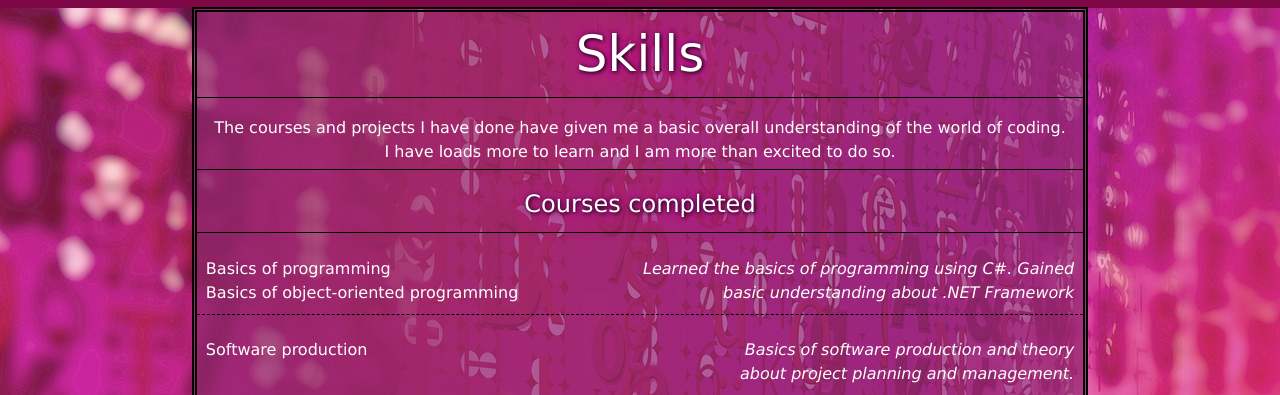
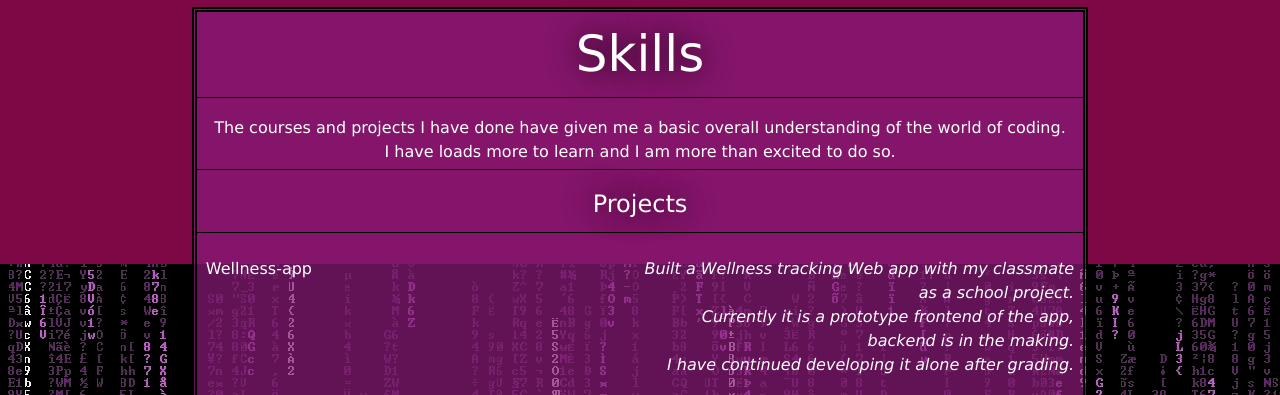
Before and after one commit to Milalien/Milalienxo, a plain HTML site: page skills.html in a window 1280 px wide. Shown: the part 69-464 px from the top of the page. Drawn offline with nearby package versions, Linux system fonts and the light colour scheme; a web font is replaced by a local one.

Commit message:
060424 - layout & background changes

```diff
--- a/skills.html
+++ b/skills.html
@@ -35,6 +35,22 @@
                     coding.<br>
                     I have loads more to learn and I am more than excited to do so.
 
+                </div>
+                <div class="box1">
+                    <h4>Projects</h4>
+                </div>
+                <div class="box2">
+                    <div>
+                        Wellness-app
+                    </div>
+                    <div class="description">
+                        Built a Wellness tracking Web app with my classmate as a school project.<br>
+                        Currently it is a prototype frontend of the app, backend is in the making.<br>
+                        I have continued developing it alone after grading.<br>
+
+                        <br>Project on GitHub: <a href="https://github.com/Milalien/Wellness-app" target=”_blank”
+                            class="btn btn-outline-light btn-sm" role="button"><i class="bi bi-arrow-right"></i></a>
+                    </div>
                 </div>
                 <div class="box1">
                     <h4>Courses completed</h4>
--- a/styles/index.css
+++ b/styles/index.css
@@ -2,7 +2,7 @@ body {
   font-family: 'verdana';
   font-stretch: extra-condensed;
 
-  background: rgb(126, 7, 70) url(../images/matrix-3408062_1920.jpg) no-repeat fixed center center;
+  background: rgb(126, 7, 70) url(../images/mkBackground.png) no-repeat fixed center center;
 }
 
 .container {
@@ -35,7 +35,7 @@ h3,
 h4,
 legend {
   color: rgb(255, 255, 255);
-  text-shadow: 1px 1px 4px black, 0 0 30px rgb(255, 0, 157), 0 0 8px darkmagenta;
+  text-shadow: 0px 0px 30px black;
 
 }
 
--- a/styles/pages.css
+++ b/styles/pages.css
@@ -2,7 +2,7 @@ fieldset {
     min-width: fit-content;
     color: white;
     margin: 10px auto 10px auto;
-    background-color: rgba(146, 39, 114, 0.719);
+    background-color: rgba(135, 27, 120, 0.719);
     border: 5px black double;
 }
 
```
Also changed, not shown: index.html (+1 -1 lines), images/matrix-3408062_1920.jpg (deleted), images/mkBackground.png (added), resume.html (line endings or trailing spaces).
